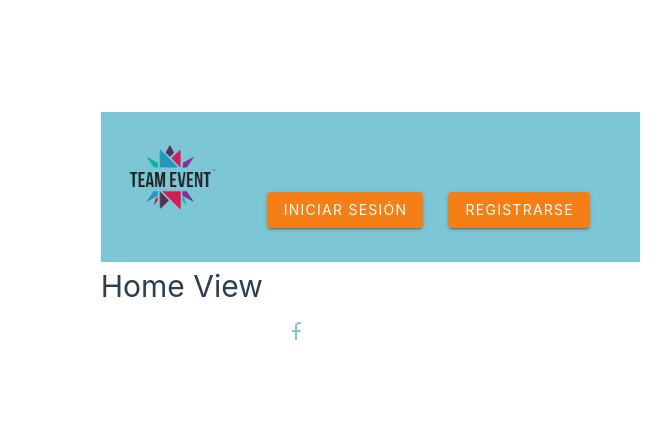
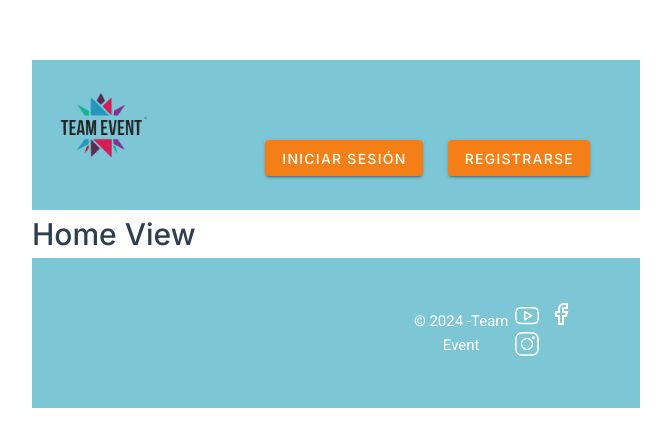
Before and after one commit to RebecaMFep/Frontend-Upcoming-events, a Vue app: page / in a window 1280 px wide. Shown: the part 166-612 px from the top of the page, without its empty margins (0-671 px from the left). Built offline with nearby package versions, Linux system fonts and the light colour scheme.

Commit message:
style footerComponent

```diff
--- a/src/components/header-footer/FooterComponent.vue
+++ b/src/components/header-footer/FooterComponent.vue
@@ -4,7 +4,7 @@
 
 <template>
 
-    <v-footer>
+    <footer>
 
       <div class="copy">
         &copy; 2024 -Team Event
@@ -12,28 +12,45 @@
 
       <div class="socialMedia">
 
-        <img src="../../assets/images/youtube.png" alt="">
-        <img src="../../assets/images/facebook.png" alt="">
-        <img src="../../assets/images/instagram.png" alt="">
+        <img  class="youtube" src="../../assets/images/youtube.png" alt="">
+        <img class="facebook" src="../../assets/images/facebook.png" alt="">
+        <img class="instagram" src="../../assets/images/instagram.png" alt="">
       </div>
 
-    </v-footer>
+    </footer>
 
 </template>
 
-
-
-
-
 <style lang="scss" scoped>
 
-v-footer {
+@import url('https://fonts.googleapis.com/css2?family=Inter:wght@500&family=Kulim+Park:wght@300&family=Poppins&family=Roboto&family=Yellowtail&display=swap');
+
+footer {
   background-color: #7DC6D6;
   width: 100%;
   height: 150px;
-}
+
+   display: flex;
+   justify-content: space-between;
+   align-items: center;
+  }
+
 .copy {
 color: white;
+font-family: roboto;
+display: flex;
+text-align: center;
+margin-left: 375px;
+}
 
+.socialMedia {
+  margin-right: 50px;
+  gap: 15px;
 }
+
+.facebook {
+  margin-right: 15px;
+  margin-left: 15px;
+}
+
 </style>
--- a/src/components/header-footer/HeaderComponent.vue
+++ b/src/components/header-footer/HeaderComponent.vue
@@ -1,4 +1,3 @@
-
 <script setup>
 
 </script>
```
